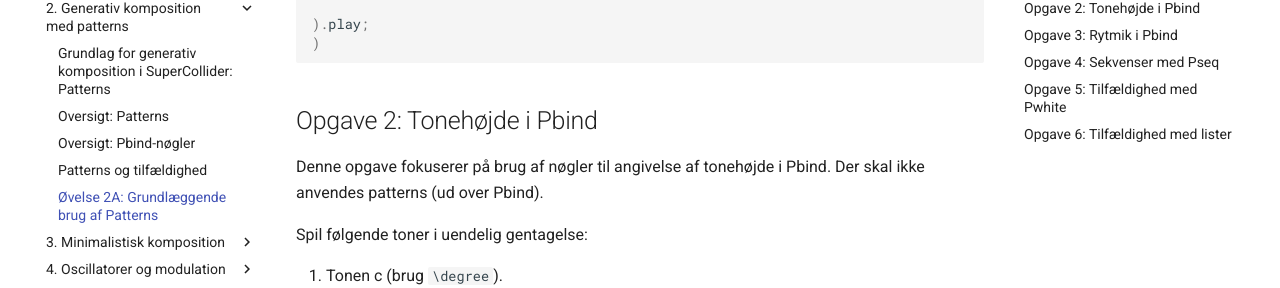
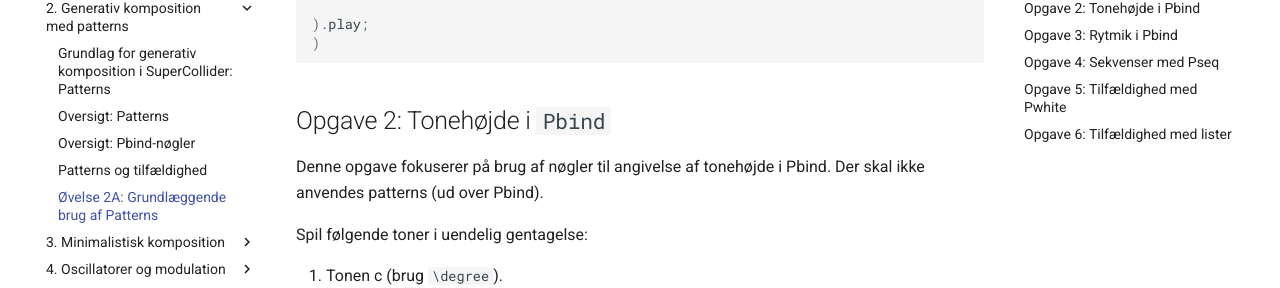
Before and after one commit to sparkletop/sparkletop.github.io, an MkDocs documentation site: the page built from docs/2. Generativ komposition med patterns/Øvelse 2A - Grundlæggende brug af Patterns.md, in a window 1280 px wide and 900 px high, scrolled down 1125 px. Shown: the part 154-442 px from the top of the window. Built offline with MkDocs 1.6.1 and Material for MkDocs 9.7.7, drawn with Linux system fonts in a browser that asks for light colours.

Commit message:
minor adjustments to exercises

````diff
--- a/docs/2. Generativ komposition med patterns/Øvelse 2A - Grundlæggende brug af Patterns.md
+++ b/docs/2. Generativ komposition med patterns/Øvelse 2A - Grundlæggende brug af Patterns.md
@@ -49,7 +49,7 @@ Pbind(
 )
 ```
 
-## Opgave 2: Tonehøjde i Pbind
+## Opgave 2: Tonehøjde i `Pbind`
 
 Denne opgave fokuserer på brug af nøgler til angivelse af tonehøjde i Pbind. Der skal ikke anvendes patterns (ud over Pbind).
 
````
